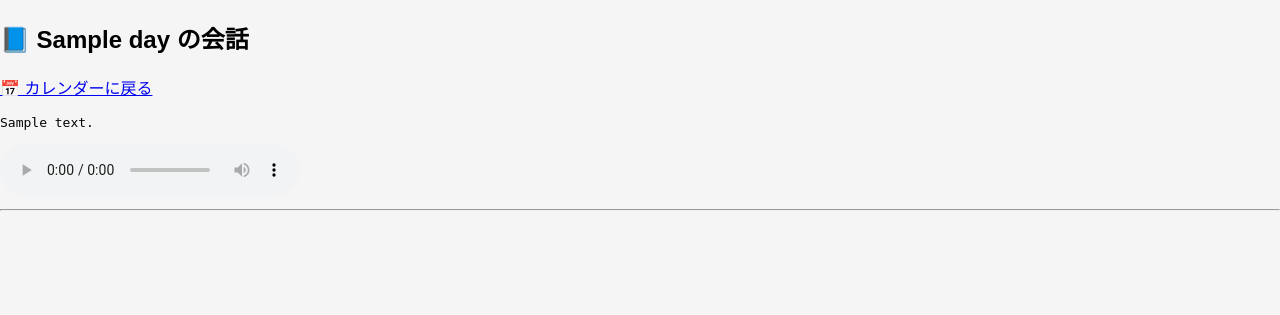
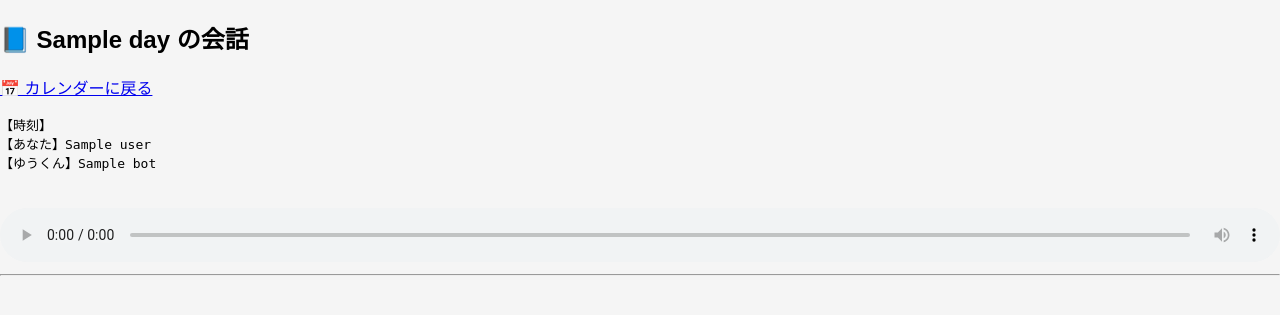
Before and after one commit to murahimurahi/ai_grandchild_bot, a Flask app: template templates/log_view.html in a window 1280 px wide. Shown: the top 315 px of the page. Run offline with Flask 3, Linux system fonts and the light colour scheme; the template is opened without the code that fills it: most values are stand-ins (such as "Sample title", 1, 10 or a date in 2020).

Commit message:
Update log_view.html

```diff
--- a/templates/log_view.html
+++ b/templates/log_view.html
@@ -2,24 +2,33 @@
 <html lang="ja">
 <head>
     <meta charset="UTF-8">
-    <meta name="viewport" content="width=device-width, initial-scale=1.0">
-    <title>会話ログ</title>
+    <title>{{ day }} の会話ログ</title>
     <link rel="stylesheet" href="/static/style.css">
 </head>
 
 <body>
 <div class="container small">
+
     <h2>📘 {{ day }} の会話</h2>
     <p><a href="/logs">📅 カレンダーに戻る</a></p>
 
-    {% for c in conversations %}
-        <pre class="logbox">{{ c.text }}</pre>
+    {% for item in entries %}
+        <div class="log-entry">
 
-        {% if c.voice %}
-            <audio controls src="{{ c.voice }}"></audio>
-        {% endif %}
+            <pre class="logbox">
+【時刻】{{ item.id[11:19] }}
+【あなた】{{ item.user }}
+【ゆうくん】{{ item.bot }}
+            </pre>
 
-        <hr>
+            {% if item.audio %}
+                <audio controls src="{{ item.audio }}" style="width:100%; margin-top:8px;"></audio>
+            {% else %}
+                <p>（音声なし）</p>
+            {% endif %}
+
+            <hr>
+        </div>
     {% endfor %}
 
 </div>
```
